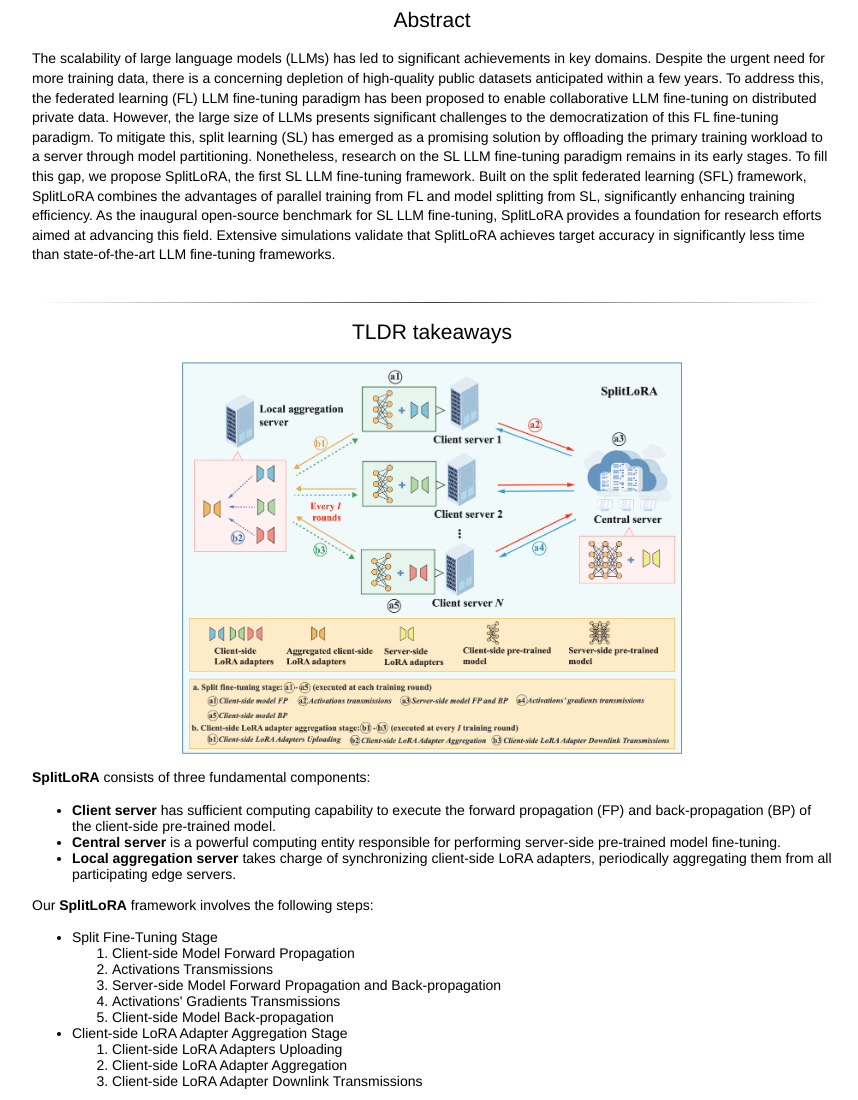
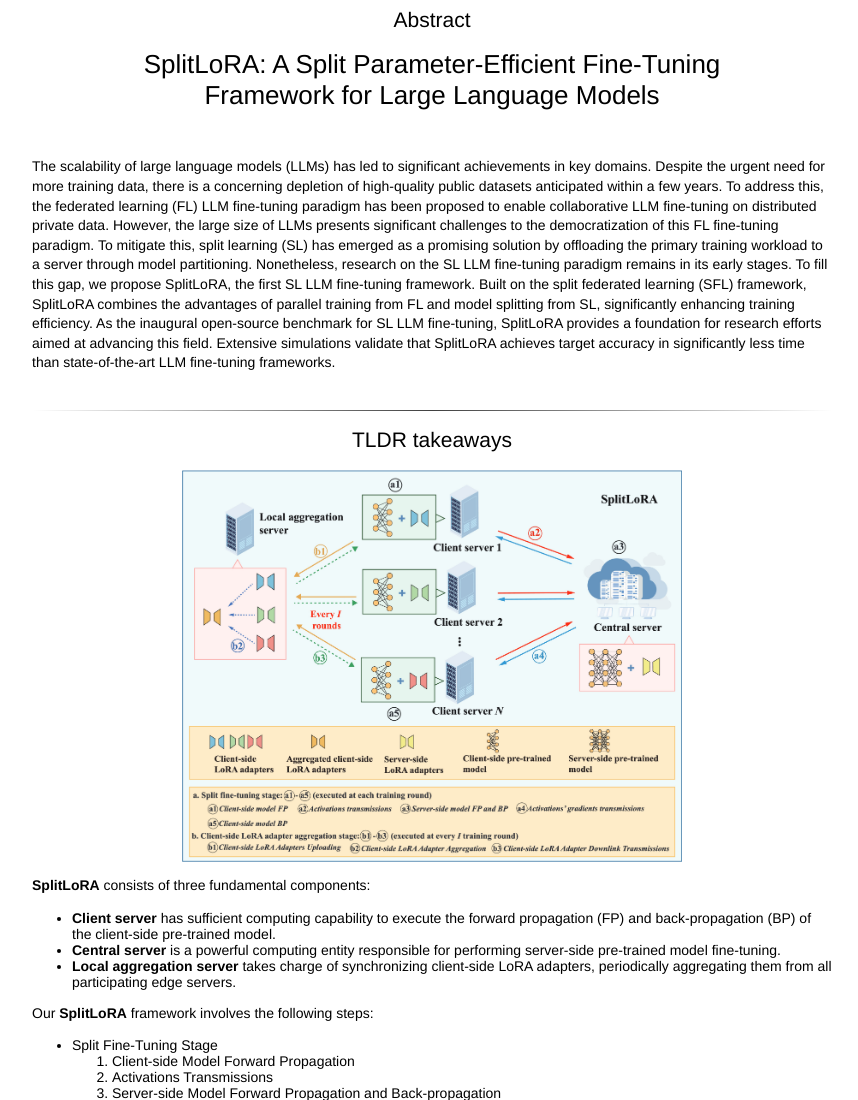
Before and after one commit to FDU-INC/splitlora, a plain HTML site: page index.html in a window 1280 px wide. Shown: the top 1100 px of the page, without its empty margins (208-1066 px from the left). Drawn offline with Linux system fonts and the light colour scheme.

Commit message:
Update index.html

```diff
--- a/index.html
+++ b/index.html
@@ -193,6 +193,10 @@ src: url("./fonts/Avenir_Book.ttf");
         <h2>
             Abstract
         </h2>
+    <center>
+        <span style="font-size:26px">SplitLoRA: A Split Parameter-Efficient Fine-Tuning<br>
+            Framework for Large Language Models</span><br><br><br>
+    </center>
     </center>
     <p>
         <left>
```
